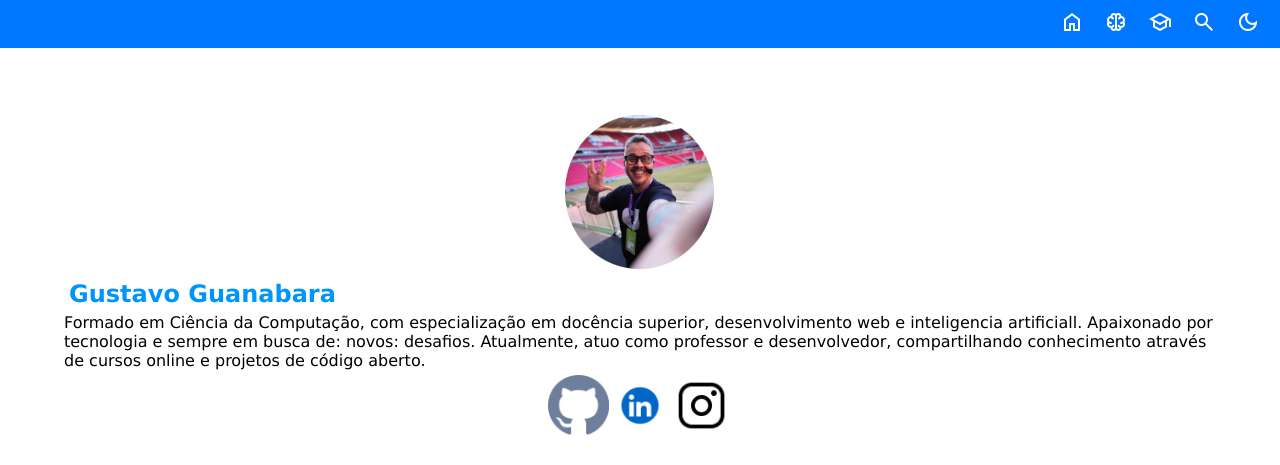
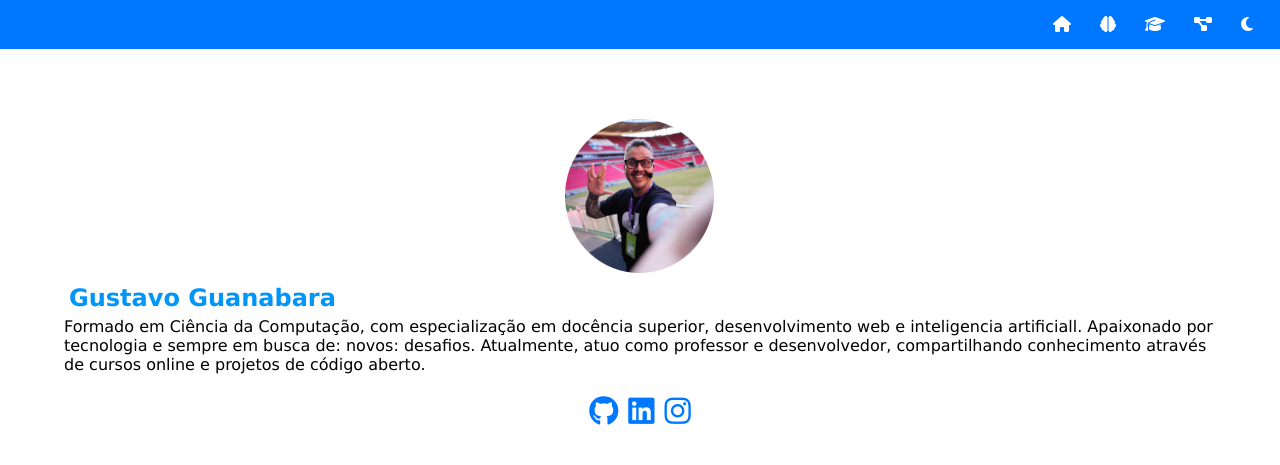
Before and after one commit to LucasGrem/projeto-portfolio, a plain HTML site: page index.html in a window 1280 px wide. Shown: the top 465 px of the page. Drawn offline with nearby package versions, Linux system fonts and the light colour scheme.

Commit message:
criação dos ícones

```diff
--- a/estilos/style.css
+++ b/estilos/style.css
@@ -31,7 +31,7 @@ body {
 header {
   background-color: var(--destaque);
   color: var(--texto);
-  padding: 10px;
+  padding: 15px;
 }
 
 nav#menu > ul {
@@ -44,10 +44,11 @@ nav#menu > ul {
 
 nav#menu a {
   color: white;
-  padding: 10px;
+  padding: 12px;
   color: var(--texto-inverso);
   border-radius: 10px;
   cursor: pointer;
+  margin-left: 5px;
 }
 
 nav#menu a:hover {
@@ -81,21 +82,26 @@ h2 {
 }
 
 div.redes {
-  margin-top: 5px;
+  margin-top: 15px;
   display: flex;
   flex-flow: row wrap;
   justify-content: center;
 }
 
-div.redes > img {
-  width: 8%;
+div.redes > a {
+  text-decoration: none;
+  padding: 5px;
+  color: var(--destaque);
+  font-size: 30px;
   cursor: pointer;
 }
 
-div.redes > img:hover {
-  background-color: rgb(0, 149, 248);
+div.redes > a:hover {
+  background-color: var(--destaque-inverso);
+  color: white;
   border-radius: 10px;
-  transition-duration: 0.3s;
+  margin-top: -2px;
+  transition-duration: 0.5s;
 }
 
 .detalhes {
--- a/index.html
+++ b/index.html
@@ -7,25 +7,19 @@
     <link rel="stylesheet" href="estilos/style.css">
     <link rel="stylesheet" href="https://fonts.googleapis.com/css2?family=Material+Symbols+Outlined:opsz,wght,FILL,GRAD@24,400,0,0" />
     <link rel="shortcut icon" href="favicon.svg" type="image/svg">
+    <script src="https://kit.fontawesome.com/c999b73c06.js" crossorigin="anonymous"></script>
 </head>
 <body>
     <header>
         <nav id="menu">
             <ul>
-                <li><a href="#"><span class="material-symbols-outlined">home</span></a></li>
-                <li><a href="#"><span class="material-symbols-outlined">neurology</span></a></li>
-                <li><a href="#"><span class="material-symbols-outlined">school</span></a></li>
-                <li><a href="#"><span class="material-symbols-outlined">search</span></a></li>
-                <li><a href="#"><span class="material-symbols-outlined">dark_mode</span></a></li>
+                <li><a href="#"><i class="fa-solid fa-house"></i></a></li>
+                <li><a href="#"><i class="fa-solid fa-brain"></i></a></li>
+                <li><a href="#"><i class="fa-solid fa-graduation-cap"></i></a></li>
+                <li><a href="#"><i class="fa-solid fa-diagram-project"></i></a></li>
+                <li><a href="#"><i class="fa-solid fa-moon"></i></a></li>
             </ul>
         </nav>
-        <!--
-        <span class="material-symbols-outlined">home</span>
-        <span class="material-symbols-outlined">neurology</span>
-        <span class="material-symbols-outlined">school</span>
-        <span class="material-symbols-outlined">search</span>
-        <span class="material-symbols-outlined">dark_mode</span>
-        -->
     </header>
 
     <main>
@@ -42,9 +36,9 @@
             </div>
 
             <div class="redes">
-                <img src="imagens/icones/github-icon.ico" alt="GitHub">
-                <img src="imagens/icones/linkedin-icon.ico" alt="Linkedin">
-                <img src="imagens/icones/insta-icon.ico" alt="Instagram">
+                <a href="#"><i class="fa-brands fa-github"></i></a>
+                <a href="#"><i class="fa-brands fa-linkedin"></i></a>
+                <a href="#"><i class="fa-brands fa-instagram"></i></a>
             </div>
         </section>
 
```
